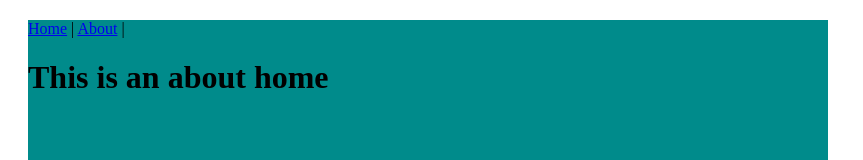
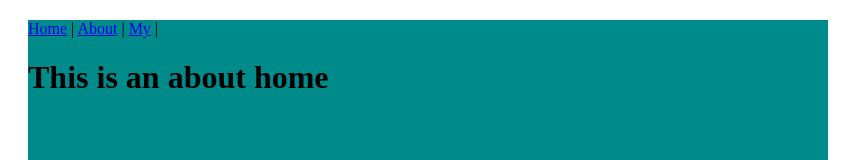
Before and after one commit to zhwst2021/vueRouter, a Vue app: page /#/ in a window 1280 px wide. Shown: the top 160 px of the page, without its empty margins (0-863 px from the left). Built offline with nearby package versions, Linux system fonts and the light colour scheme.

Commit message:
ch04钩子

```diff
--- a/src/App.vue
+++ b/src/App.vue
@@ -2,6 +2,7 @@
   <div class="base">
     <router-link to="/home">Home</router-link> |
     <router-link to="/about">About</router-link> |
+    <router-link to="/my">My</router-link> |
     <router-view name="base" />
   </div>
   <div class="action">
--- /dev/null
+++ b/src/components/My.vue
@@ -0,0 +1,5 @@
+<template>
+  <div class="home">
+    <h1>This is an about my</h1>
+  </div>
+</template>
--- a/src/components/activeRoute.vue
+++ b/src/components/activeRoute.vue
@@ -21,6 +21,16 @@ export default {
     // 只能检测到复用组件【参数不同的跳转】
     this.route = to.params.id;
     console.log("beforeRouteUpdate", to, from, next);
-  }
+  },
+  beforeRouteEnter(to, from, next) {
+      console.log("----200000000.1----")
+      console.log(to, from)
+      next(vm=>{
+          console.log('vm,!!!!!!!!!',vm)
+      });
+    // 在渲染该组件的对应路由被 confirm 前调用
+    // 不！能！获取组件实例 `this`
+    // 因为当守卫执行前，组件实例还没被创建
+  },
 };
 </script>
--- /dev/null
+++ b/src/components/login.vue
@@ -0,0 +1,33 @@
+<template>
+  <div class="home">
+    <h1>login</h1>
+  </div>
+</template>
+<script>
+export default {
+  beforeRouteEnter(to, from, next) {
+      console.log("----29.1----")
+      console.log(to, from)
+      next(vm=>{
+          console.log('vm,!!!!!!!!!',vm)
+      });
+    // 在渲染该组件的对应路由被 confirm 前调用
+    // 不！能！获取组件实例 `this`
+    // 因为当守卫执行前，组件实例还没被创建
+  },
+  beforeRouteUpdate(to, from) {
+      console.log("----2.2----")
+      console.log(to, from)
+    // 在当前路由改变，但是该组件被复用时调用
+    // 举例来说，对于一个带有动态参数的路径 /foo/:id，在 /foo/1 和 /foo/2 之间跳转的时候，
+    // 由于会渲染同样的 Foo 组件，因此组件实例会被复用。而这个钩子就会在这个情况下被调用。
+    // 可以访问组件实例 `this`
+  },
+  beforeRouteLeave(to, from) {
+      console.log("----2.3----")
+      console.log(to, from)
+    // 导航离开该组件的对应路由时调用
+    // 可以访问组件实例 `this`
+  }
+};
+</script>
--- a/src/router/index.js
+++ b/src/router/index.js
@@ -22,9 +22,25 @@ const routes = [
     }
   },
   {
+    path: "/my",
+    name: "My",
+    components: {
+      base: () => import("../components/My.vue")
+    }
+  },
+  {
     path: "/activeRoute/:id",
     name: "activeRoute",
     component: activeRoute
+  },
+  {
+    path: "/login",
+    component: () => import("../components/login.vue"),
+    beforeEnter: (to, from, next)=>{
+      console.log("2.----beforeEnter-----");
+      console.log(to, from);
+      next();
+    }
   }
 ];
 
@@ -33,4 +49,18 @@ const router = createRouter({
   routes
 });
 
+router.beforeEach((to, from, next) => {
+  console.log("1.----beforeEach-----");
+  console.log(to, from);
+  if (to.params.id === ":aaa") {
+    next("/login");
+  } else {
+    next();
+  }
+});
+
+router.afterEach((to, from) => {
+  console.log("3.----afterEach-----");
+  console.log(to, from);
+});
 export default router;
```
